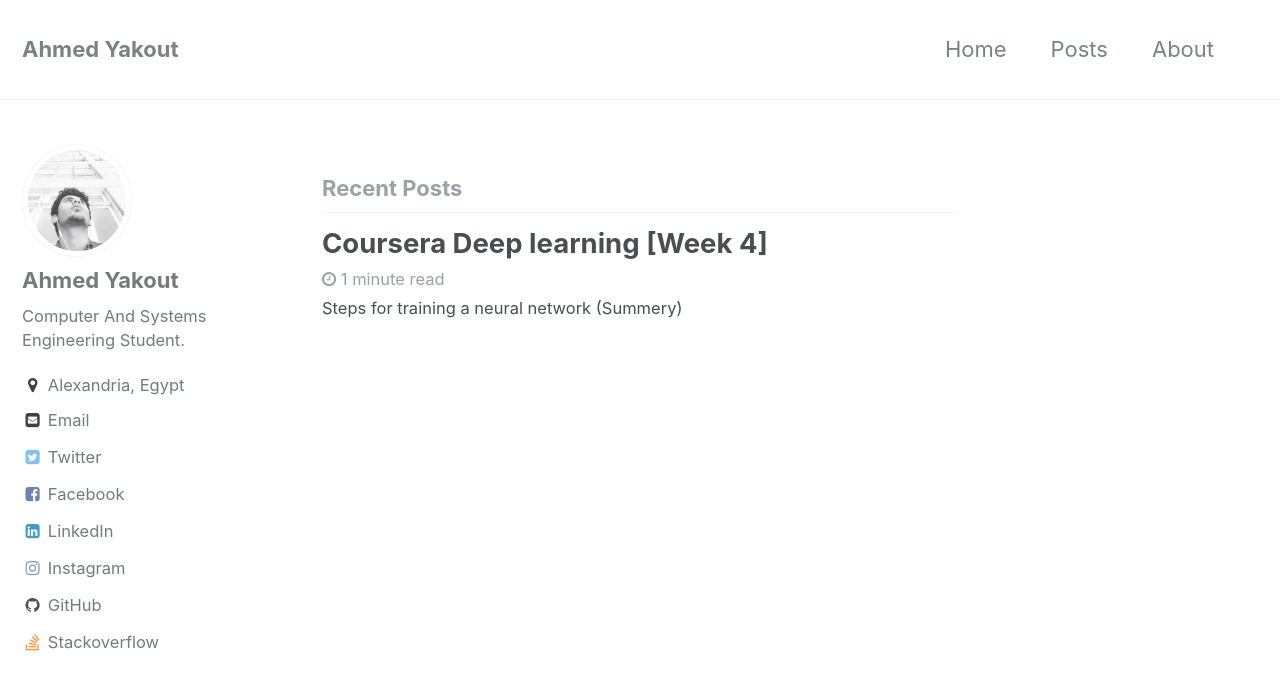
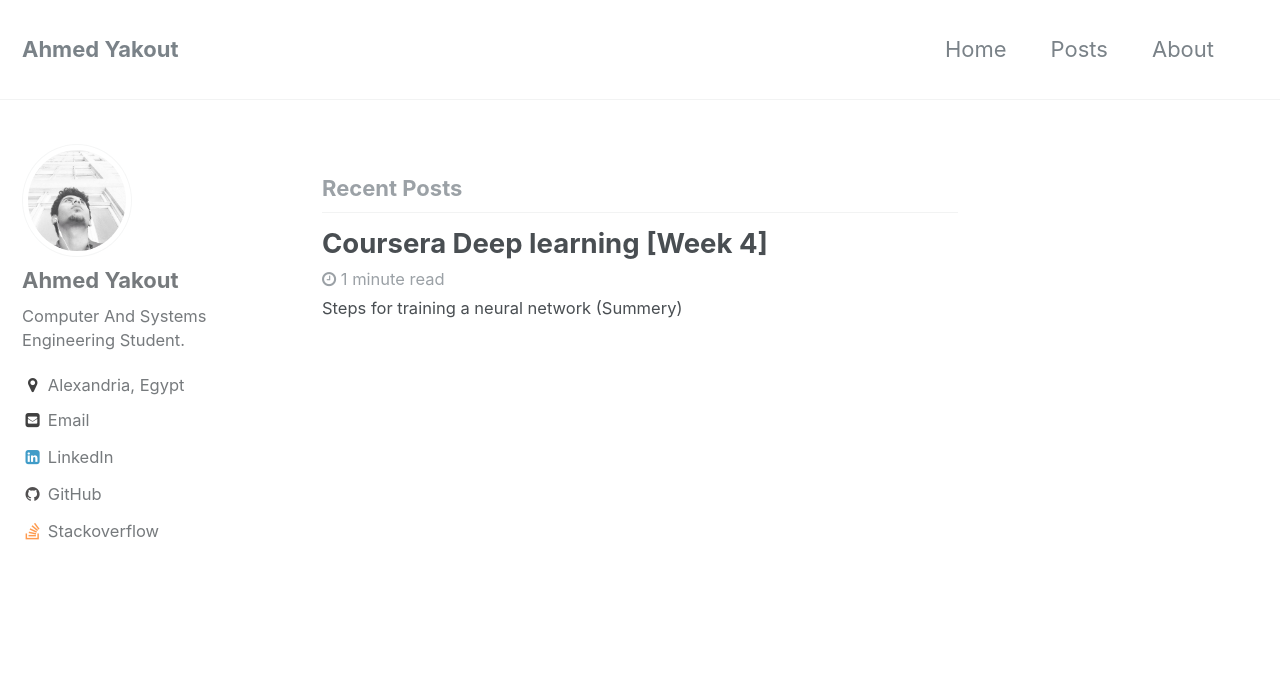
Before and after one commit to yakout/yakout.github.io, a Jekyll site: the page built from index.html, in a window 1280 px wide and 900 px high. Shown: the top 690 px of the window. Built offline with Jekyll 4.4.1, drawn with Linux system fonts in a browser that asks for light colours; the list of posts is cut into pages by our own code.

Commit message:
updated config file

```diff
--- a/_config.yml
+++ b/_config.yml
@@ -6,16 +6,15 @@
 # `jekyll serve`. If you change this file, please restart the server process.
 
 # Site Settings
-
 locale                   : "en"
 title                    : "Ahmed Yakout"
 title_separator          : "-"
 name                     : "Ahmed Yakout"
-description              : "My blog."
+description              : "Computer and Systems Engineering Student."
 url                      : "https://yakout.github.io"
 baseurl                  : "/"
 repository               : "yakout/yakout.github.io"
-teaser                   : "/assets/images/nn-1.jpg"
+teaser                   : "/assets/images/thumbs/01.jpg"
 # breadcrumbs            : false # true, false (default)
 words_per_minute         : 200
 comments:
@@ -78,12 +77,12 @@ author:
   bio              : "Computer And Systems Engineering Student."
   location         : "Alexandria, Egypt"
   email            : iyakout@hotmail.com
-  facebook         : iyakout
+  # facebook         : iyakout
   github           : yakout
-  instagram        : yakout/
+  # instagram        : yakout/
   linkedin         : yakout
   stackoverflow    : 5299155/yakout
-  twitter          : iYakout
+  # twitter          : iYakout
 
 
 # Reading Files
```
